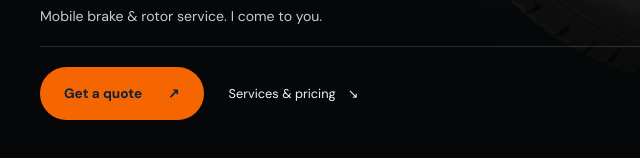
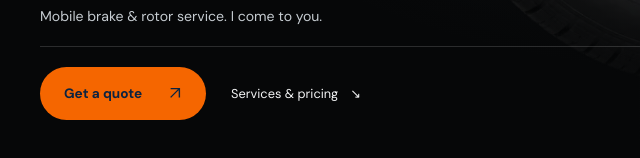
Before and after one commit to zevadab/mobile-brake-rotor, a plain HTML site: page index.html in a window 1280 px wide. Shown: the part 652-810 px from the top of the page, 0-640 px from the left. Drawn offline with Linux system fonts and the light colour scheme.

Commit message:
Use consistent vector arrow for the hero quote action

```diff
--- a/index.html
+++ b/index.html
@@ -34,7 +34,7 @@
 <div class="story-copy story-copy-wheel"><p class="eyebrow orange">01 / RIGHT WHERE IT MATTERS</p><h1 id="hero-title">Your brakes.<br><span>My focus.</span></h1><p class="story-description">Mobile brake &amp; rotor service. I come to you.</p></div>
 <div class="story-copy story-copy-brake" aria-hidden="true"><p class="eyebrow orange">02 / BEHIND EVERY STOP</p><p class="story-heading">Pads. Rotors.<br><span>Done with care.</span></p><p class="story-description">The right work for your vehicle.</p></div>
 <div class="story-copy story-copy-driveway" aria-hidden="true"><p class="eyebrow orange">03 / YOUR DRIVEWAY. YOUR DAY.</p><p class="story-heading">Good brakes.<br><span>One less errand.</span></p><p class="story-description">Owner-operated. At your home or workplace.</p></div>
-<div class="story-bottom"><a class="button" href="#quote">Get a quote <span aria-hidden="true">↗</span></a><a class="story-skip" href="#services">Services &amp; pricing <span aria-hidden="true">↘</span></a><div class="story-scroll" aria-hidden="true"><span><span class="scroll-desktop">SCROLL TO LOOK CLOSER</span><span class="scroll-touch">SWIPE TO EXPLORE</span></span><span class="story-progress"><span></span></span><span class="story-count">01 — 03</span></div></div>
+<div class="story-bottom"><a class="button" href="#quote">Get a quote <svg width="14" height="14" viewBox="0 0 16 16" fill="none" aria-hidden="true" focusable="false"><path d="M3 13 13 3M3 3h10v10" stroke="currentColor" stroke-width="1.6"/></svg></a><a class="story-skip" href="#services">Services &amp; pricing <span aria-hidden="true">↘</span></a><div class="story-scroll" aria-hidden="true"><span><span class="scroll-desktop">SCROLL TO LOOK CLOSER</span><span class="scroll-touch">SWIPE TO EXPLORE</span></span><span class="story-progress"><span></span></span><span class="story-count">01 — 03</span></div></div>
 </div>
 </section>
 <section class="fit-strip"><div class="container"><strong>Built around your day.</strong><span>Domestic cars, trucks &amp; vans</span><span>Inland Empire coverage</span><span>Appointments confirmed after review</span></div></section>
```
